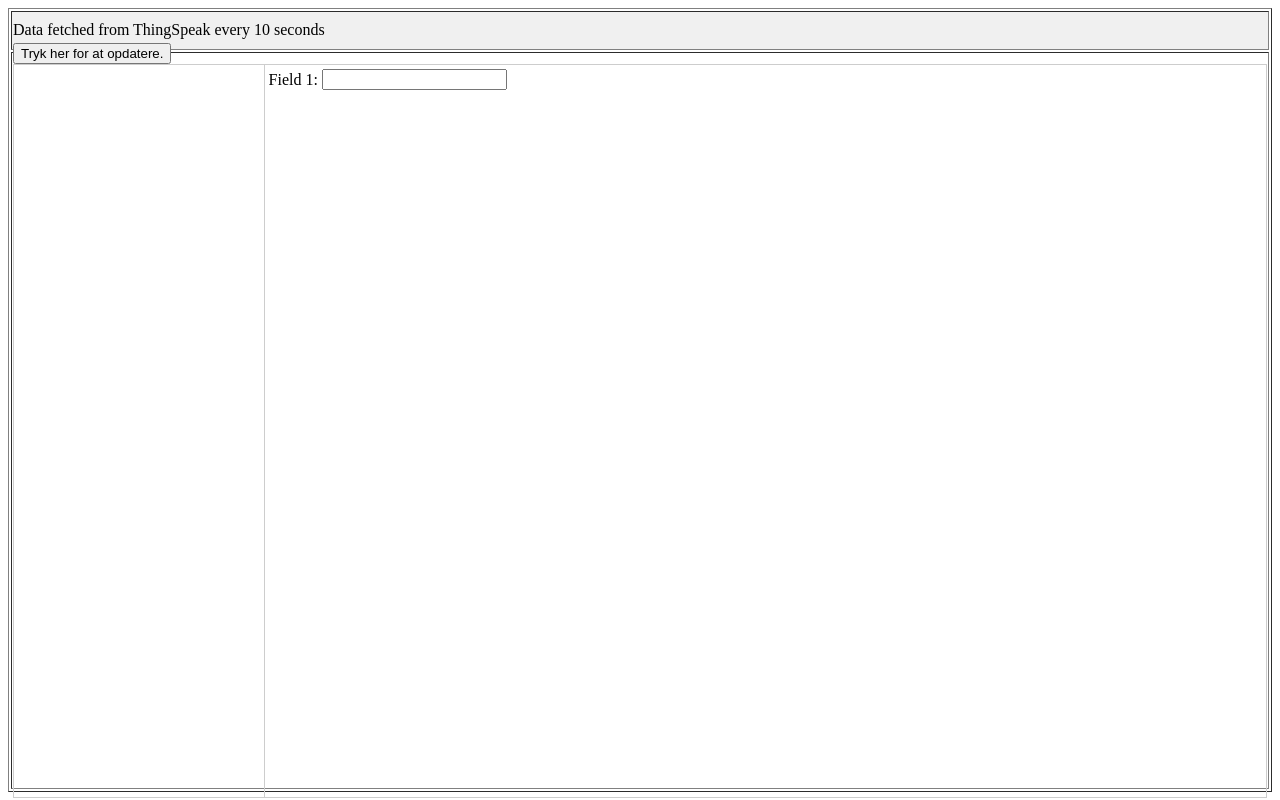
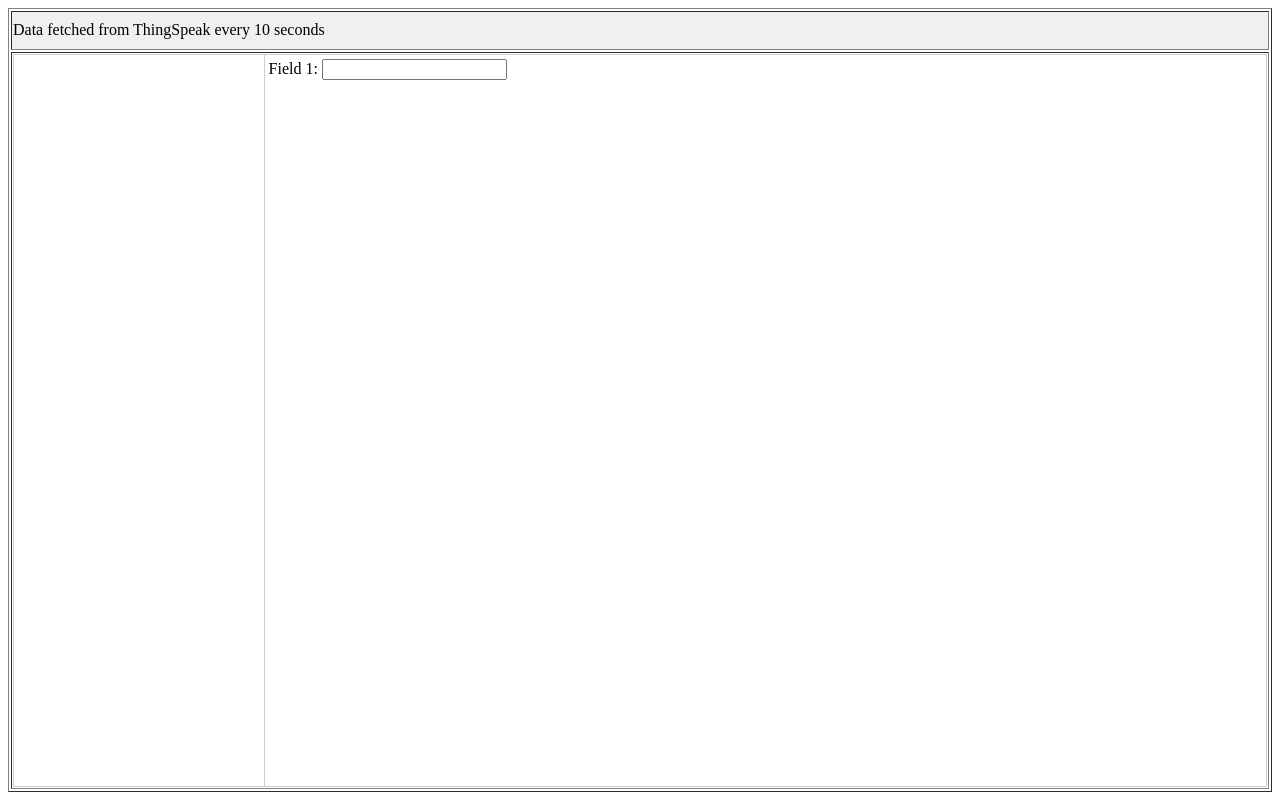
Before and after one commit to BoTolv/app-til-1.-rs-eksamen, a plain HTML site: page index.html in a window 1280 px wide. Drawn offline with nearby package versions, Linux system fonts and the light colour scheme; no server answers.

Commit message:
slettede knappen igen

```diff
--- a/index.html
+++ b/index.html
@@ -55,7 +55,6 @@
 <tr><td>Field 1:</td><td><input id="txtField1" type="text" /></td><td></td></tr>
 </table>
 </td>
-<button onclick = "GetData"> Tryk her for at opdatere.</button>
                     </tr>
 </table>
 </td>
```
